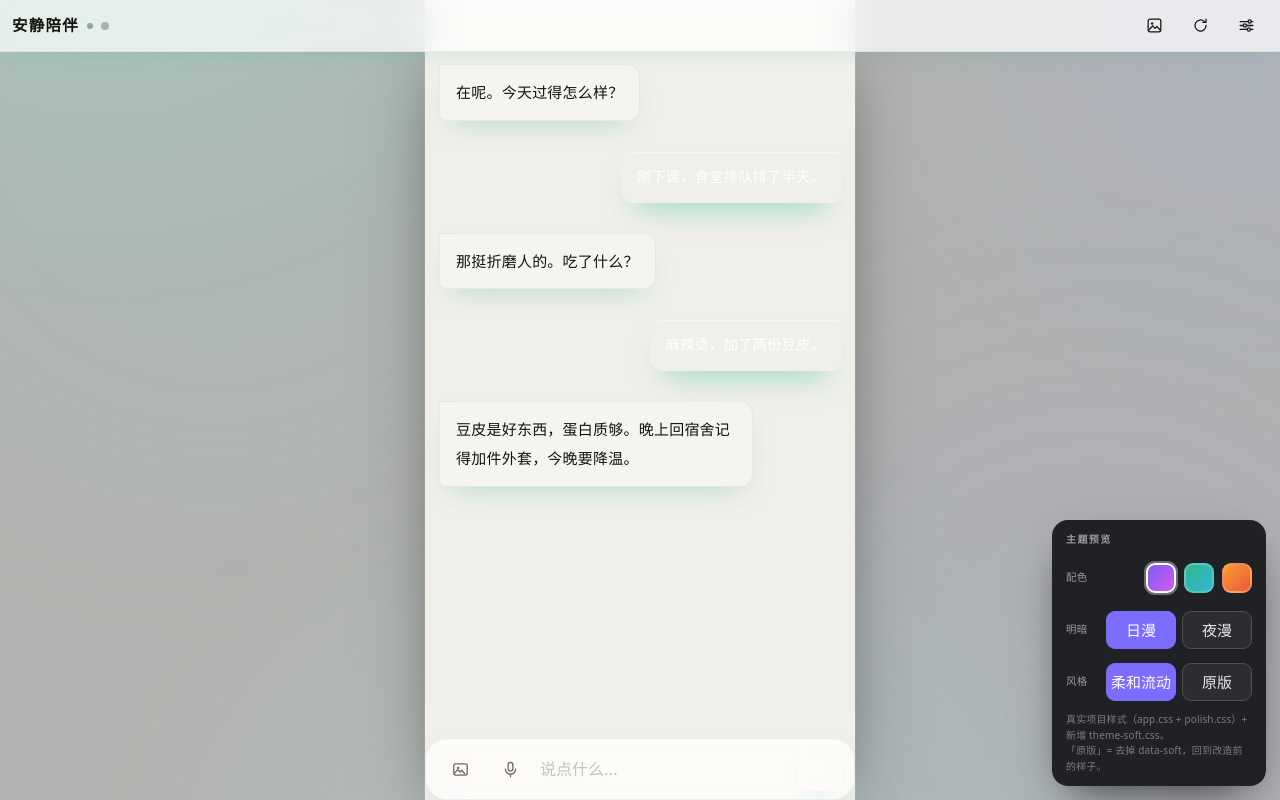
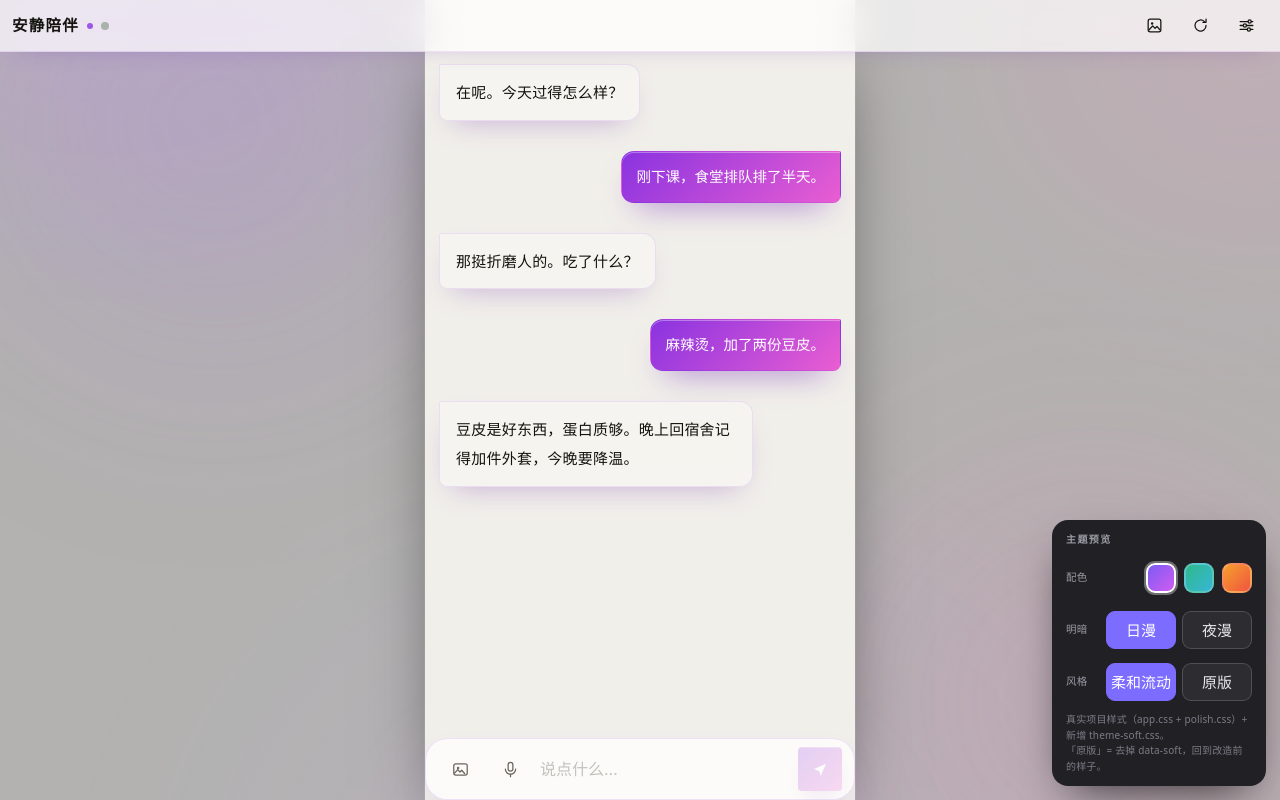
Before and after one commit to GONE-ZR/aura-companion, a website: page static/theme-preview.html in a window 1280 px wide. Drawn offline with Linux system fonts and the light colour scheme.

```diff
--- a/desktop/package.json
+++ b/desktop/package.json
@@ -1,6 +1,6 @@
 {
   "name": "aura-companion",
-  "version": "1.0.0",
+  "version": "1.0.4",
   "description": "安静的陪伴 —— 个人情感陪伴应用（桌面版）",
   "main": "main.js",
   "author": "aura",
--- a/static/css/theme-soft.css
+++ b/static/css/theme-soft.css
@@ -31,9 +31,12 @@
   --soft-glass-dim:  rgba(255,255,255,.42);
 
   /* 气泡渐变（我的消息）—— 第二个色相由主色 +42° 推出，
-     所以主色一变（设置面板拖滑块 / 情绪色偏移）整个界面自动跟着变 */
-  --soft-me-a: hsl(var(--acc-h) var(--acc-s) calc(var(--acc-l) - 8%));
-  --soft-me-b: hsl(calc(var(--acc-h) + 42) var(--acc-s) calc(var(--acc-l) + 6%));
+     所以主色一变（设置面板拖滑块 / 情绪色偏移）整个界面自动跟着变
+     ★ 注意：--acc-l 是「无单位数字」（如 60），要转成百分比必须
+       写成 calc(var(--acc-l) * 1% - 8%)；直接 calc(60 - 8%) 是非法运算，
+       会让整条 background 声明被丢弃（渐变消失、背景变回纯色）。 */
+  --soft-me-a: hsl(var(--acc-h) var(--acc-s) calc(var(--acc-l) * 1% - 8%));
+  --soft-me-b: hsl(calc(var(--acc-h) + 42) var(--acc-s) calc(var(--acc-l) * 1% + 6%));
 
   /* 圆角放大：流动风的关键 */
   --r-bubble: 20px;
@@ -65,6 +68,9 @@
 }
 
 /* ── 背景柔光：更大、更艳、带噪点压色带 ───────────────── */
+/* app.css 的 .glow 用 --glow-a/100 驱动透明度，polish.css 又叠了一层 filter；
+   所以这里两样都得压住 —— 透明度走变量，filter 和背景走 #glow-layer 提高优先级 */
+body[data-soft="1"]{ --glow-a:20; --glow-scale:1; }
 body[data-soft="1"] #glow-layer{ opacity:1; }
 body[data-soft="1"] #glow-layer::before{
   background:
@@ -72,9 +78,13 @@
     radial-gradient(720px 600px at 98% 6%,   hsl(calc(var(--acc-h) + 55) 90% 78% / .34), transparent 60%),
     radial-gradient(900px 760px at 50% 112%, hsl(var(--acc-h) 88% 82% / .30), transparent 64%);
 }
-body[data-soft="1"] .glow{ filter: blur(90px); opacity:.55; }
-body[data-soft="1"] .glow-a{ background: var(--soft-glow-a); }
-body[data-soft="1"] .glow-b{ background: var(--soft-glow-b); }
+body[data-soft="1"] #glow-layer .glow{ filter: blur(90px); }
+body[data-soft="1"] #glow-layer .glow-a{
+  background: radial-gradient(circle, var(--soft-glow-a) 0%, transparent 68%);
+}
+body[data-soft="1"] #glow-layer .glow-b{
+  background: radial-gradient(circle, var(--soft-glow-b) 0%, transparent 68%);
+}
 
 /* ── 顶栏：玻璃层 ─────────────────────────────────────── */
 body[data-soft="1"] #top{
@@ -185,8 +195,8 @@
 }
 body[data-soft="1"][data-theme="dark"] #log > .msg.me > .bubble{
   background: linear-gradient(135deg,
-              hsl(var(--acc-h) var(--acc-s) calc(var(--acc-l) - 4%)),
-              hsl(calc(var(--acc-h) + 42) var(--acc-s) calc(var(--acc-l) + 2%)));
+              hsl(var(--acc-h) var(--acc-s) calc(var(--acc-l) * 1% - 4%)),
+              hsl(calc(var(--acc-h) + 42) var(--acc-s) calc(var(--acc-l) * 1% + 2%)));
   box-shadow:
     0 16px 32px -16px hsl(var(--acc-h) 80% 22% / .7),
     inset 0 1px 0 rgba(255,255,255,.2);
--- a/static/theme-preview.html
+++ b/static/theme-preview.html
@@ -140,23 +140,29 @@
   'use strict';
   var body = document.body;
 
-  /* 配色 */
+  /* 配色：写 html 的 inline style —— 和 settings.js 完全同一套机制，
+     这样情绪色偏移、主题色滑块、预设三者才不打架 */
+  var PAL = { violet:[270,74,62], mint:[166,64,48], amber:[32,90,58] };
+  function setAccent(name){
+    var v = PAL[name];
+    var r = document.documentElement.style;
+    r.setProperty('--acc-h', v[0]);
+    r.setProperty('--acc-s', v[1]);
+    r.setProperty('--acc-l', v[2]);
+  }
+
   document.querySelectorAll('#panel .sw').forEach(function(b){
     b.addEventListener('click', function(){
       body.setAttribute('data-palette', b.dataset.p);
       document.querySelectorAll('#panel .sw').forEach(function(x){
         x.setAttribute('aria-pressed', String(x === b));
       });
-      /* 主色写到 **html** 的 inline style —— 和 settings.js 完全同一套机制，
-         这样情绪色偏移、主题色滑块、预设三者才不打架 */
-      var map = { violet:[270,74,62], mint:[166,64,48], amber:[32,90,58] };
-      var v = map[b.dataset.p];
-      var r = document.documentElement.style;
-      r.setProperty('--acc-h', v[0]);
-      r.setProperty('--acc-s', v[1]);
-      r.setProperty('--acc-l', v[2]);
+      setAccent(b.dataset.p);
     });
   });
+
+  /* 开局就套上预设配色（否则还是 app.css 的默认灰绿） */
+  setAccent('violet');
 
   /* 明暗 */
   function setTheme(t){
```
Also changed, not shown: 3 other files.
